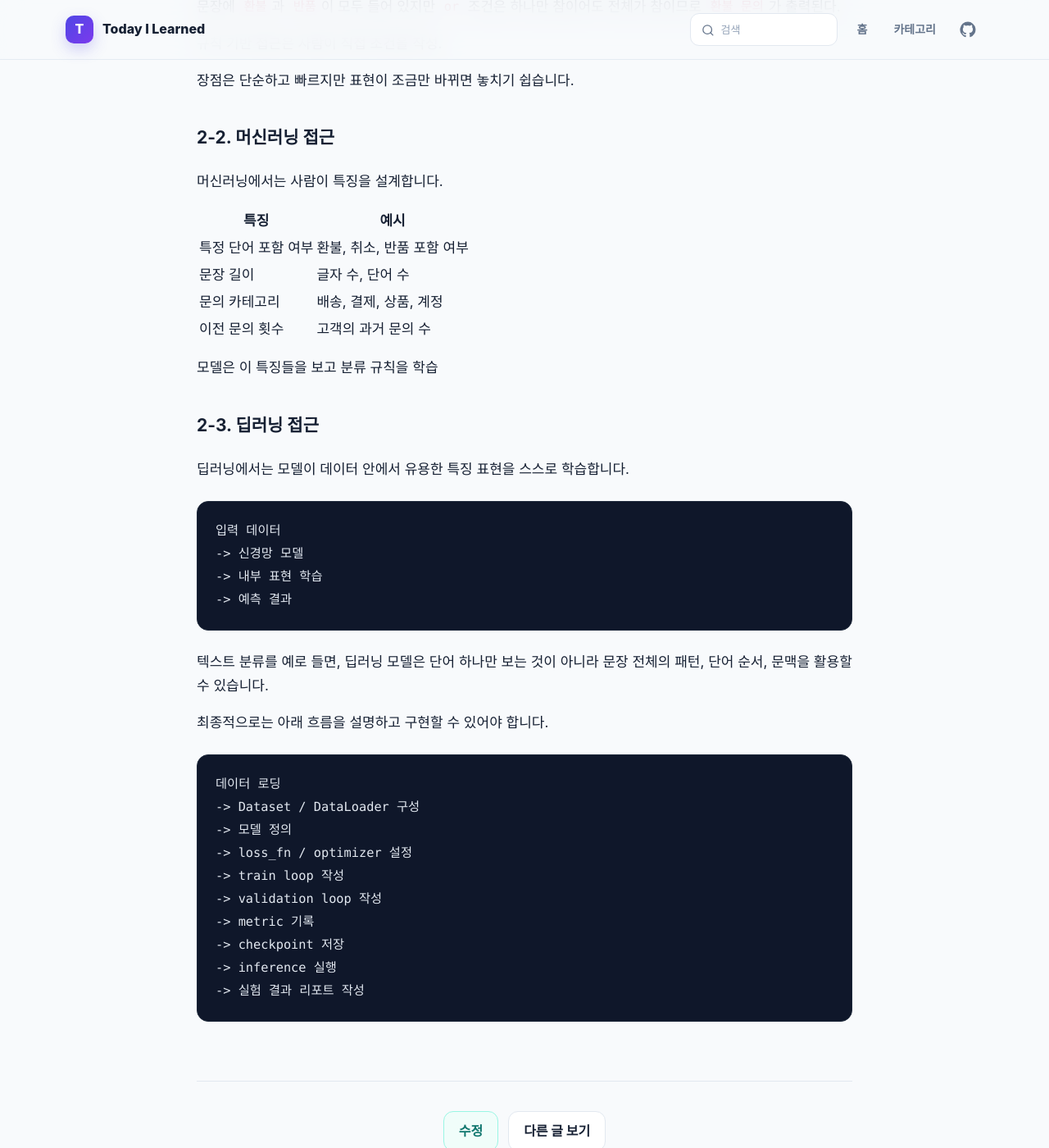
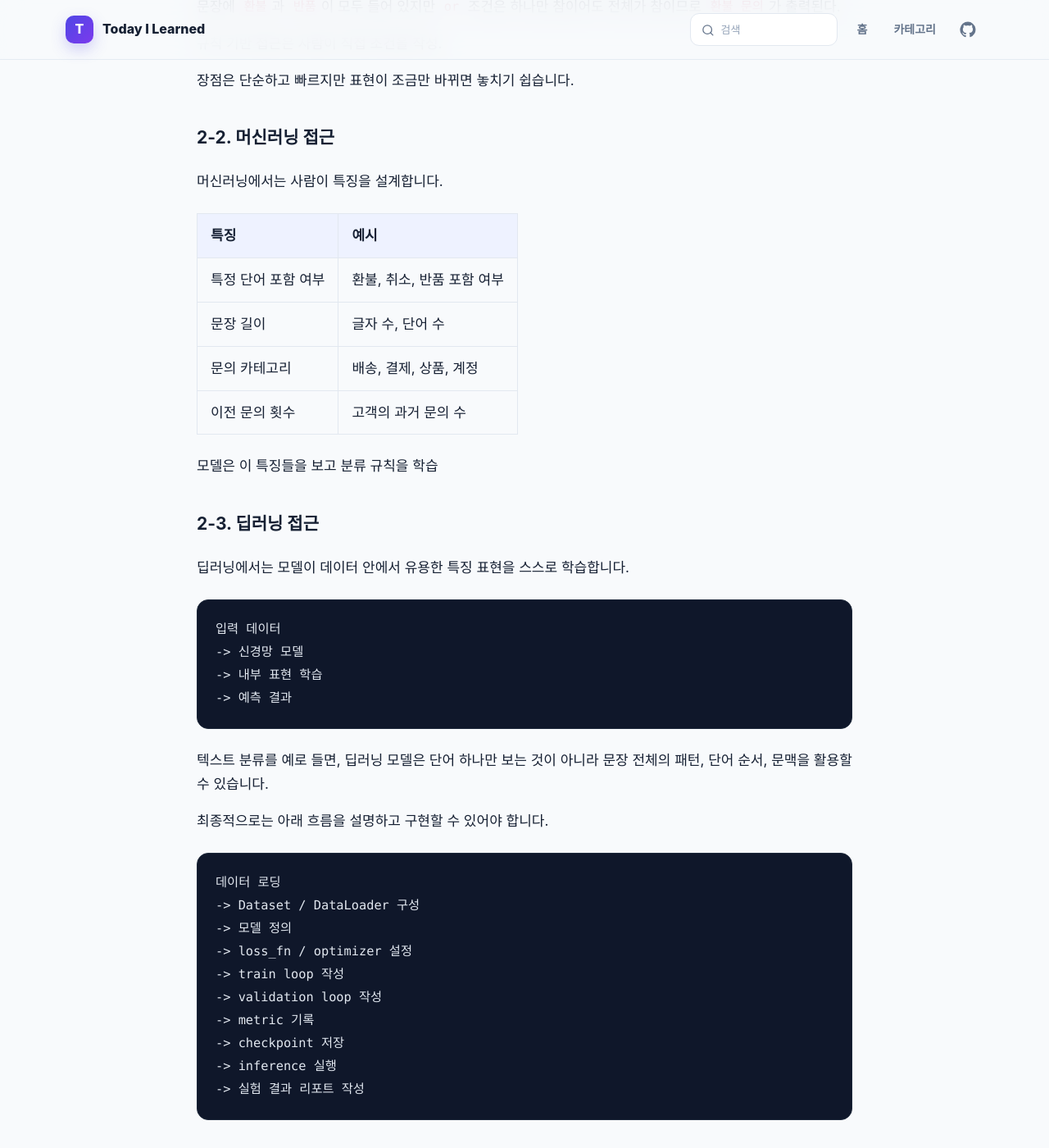
Before and after one commit to yshzjq/TIL, a Jekyll site: the page built from deep-learning/1-0강 오프닝 - 딥러닝 기초 학습 로드맵.md, in a window 1280 px wide and 1400 px high, scrolled down 2986 px. Shown: the whole window at 82% size. Built offline with Jekyll 4.4.1, drawn with Linux system fonts in a browser that asks for light colours.

Commit message:
기능 추가 : 셀 테두리 명확하게 구분

```diff
--- a/assets/css/style.scss
+++ b/assets/css/style.scss
@@ -505,6 +505,18 @@ a { color: inherit; text-decoration: none; }
   box-shadow: 0 12px 30px rgba(15, 23, 42, .08);
 }
 .article-body blockquote { margin: 24px 0; padding: 2px 20px; border-left: 4px solid var(--primary); color: var(--muted); background: var(--primary-soft); }
+.article-body table {
+  display: block;
+  width: 100%;
+  overflow-x: auto;
+  margin: 24px 0;
+  border-collapse: collapse;
+  border-spacing: 0;
+}
+.article-body th,
+.article-body td { padding: 12px 16px; border: 1px solid var(--line); text-align: left; }
+.article-body th { background: var(--primary-soft); font-weight: 700; }
+.article-body tbody tr:nth-child(even) { background: rgba(248, 250, 252, .75); }
 .article-body code, .guide-content code { padding: .16em .38em; border-radius: 5px; color: #be123c; background: #f1f5f9; font-family: Consolas, Monaco, monospace; font-size: .9em; }
 .article-body pre, .guide-content pre { overflow-x: auto; margin: 24px 0; padding: 22px; border: 1px solid #1e293b; border-radius: 14px; color: #e2e8f0; background: #0f172a; line-height: 1.65; }
 .article-body pre code, .guide-content pre code { padding: 0; color: inherit; background: transparent; }
```
